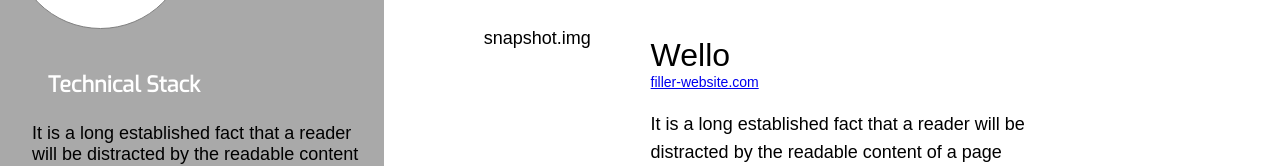
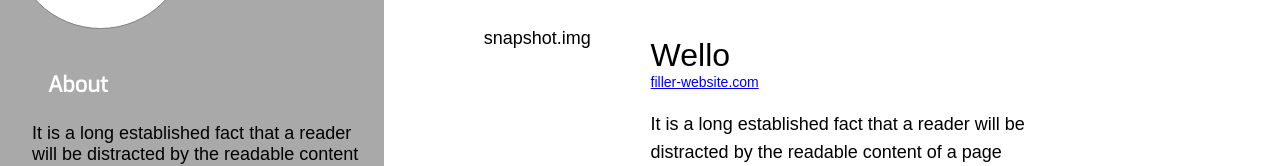
Before and after one commit to willsinn/ws-portfolio, a React (Create React App) app: page / in a window 1280 px wide. Shown: the part 208-374 px from the top of the page. Built offline with nearby package versions, Linux system fonts and the light colour scheme; a web font is replaced by a local one.

Commit message:
create skilllist & refactor code to new component

```diff
--- a/src/components/AboutPage.js
+++ b/src/components/AboutPage.js
@@ -1,6 +1,6 @@
 import React from "react";
 import ContactList from "./ContactList";
-import { abtBrand, abtSummary } from "../utils/static";
+import { abtSummary } from "../utils/static";
 
 const AboutPage = () => {
   return (
@@ -13,7 +13,7 @@ const AboutPage = () => {
 
       <div className="about-section">
         <div className="content-cont">
-          <span className="section-title">Technical Stack</span>
+          <span className="section-title">About</span>
           <p className="summary-text">{abtSummary()}</p>
         </div>
       </div>
--- a/src/components/ProjectsPage.js
+++ b/src/components/ProjectsPage.js
@@ -1,19 +1,8 @@
 import React from "react";
-import ContactList from "./ContactList";
-import { stackList, projectList, abtBrand } from "../utils/static";
-import Footer from "./Footer";
+import SkillList from "./SkillList";
+import { projectList, abtBrand } from "../utils/static";
 
 const ProjectsPage = () => {
-  const renderSkills = () => {
-    const skills = stackList();
-    if (skills && skills.length > 0) {
-      return skills.map((skill) => (
-        <li key={`${skill.name}-id`} className="stack-list-item">
-          <div className="horz-wrap">{skill.name}</div>
-        </li>
-      ));
-    }
-  };
   const renderProjects = () => {
     const projects = projectList();
     if (projects && projects.length > 0) {
@@ -59,6 +48,7 @@ const ProjectsPage = () => {
           </div>
         </div>
       </div>
+
       <div className="project-section">
         <div className="section-header">
           <div className="section-header-cont">
@@ -66,9 +56,8 @@ const ProjectsPage = () => {
           </div>
           <div className="section-horz-line" />
         </div>
-        <div className="tech-skills-cont">
-          <ul>{renderSkills()}</ul>
-        </div>
+
+        <SkillList />
       </div>
     </div>
   );
--- /dev/null
+++ b/src/components/SkillList.js
@@ -0,0 +1,21 @@
+import React from "react";
+import { stackList, projectList, abtBrand } from "../utils/static";
+
+const SkillList = () => {
+  const renderSkills = () => {
+    const skills = stackList();
+    if (skills && skills.length > 0) {
+      return skills.map((skill) => (
+        <li key={`${skill.name}-id`} className="stack-list-item">
+          <div className="horz-wrap">{skill.name}</div>
+        </li>
+      ));
+    }
+  };
+  return (
+    <div className="tech-skills-cont">
+      <ul>{renderSkills()}</ul>
+    </div>
+  );
+};
+export default SkillList;
```
